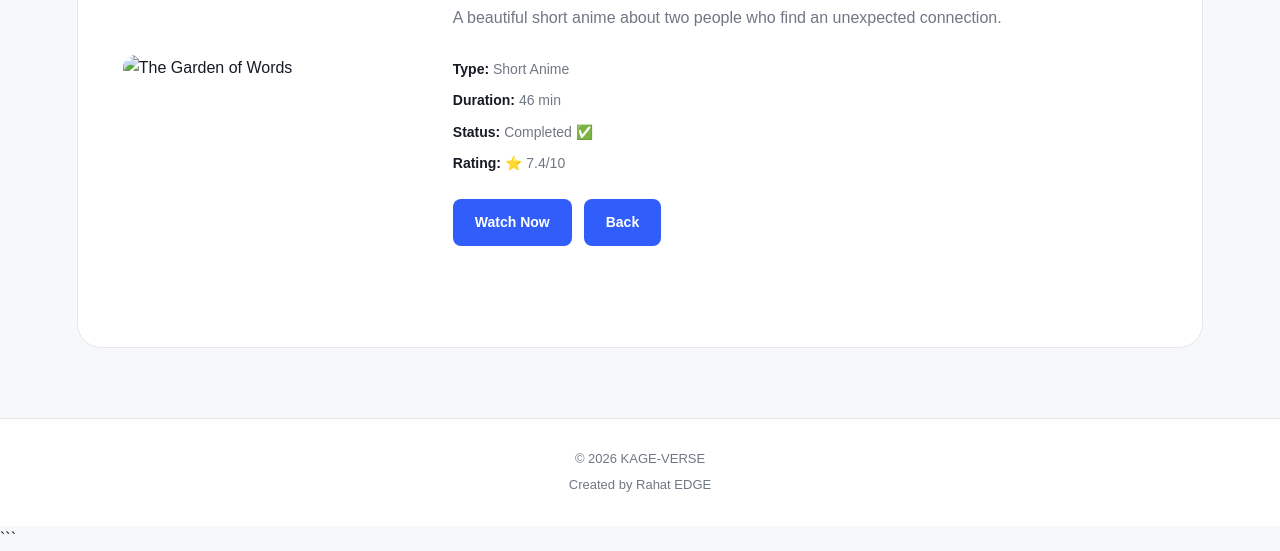
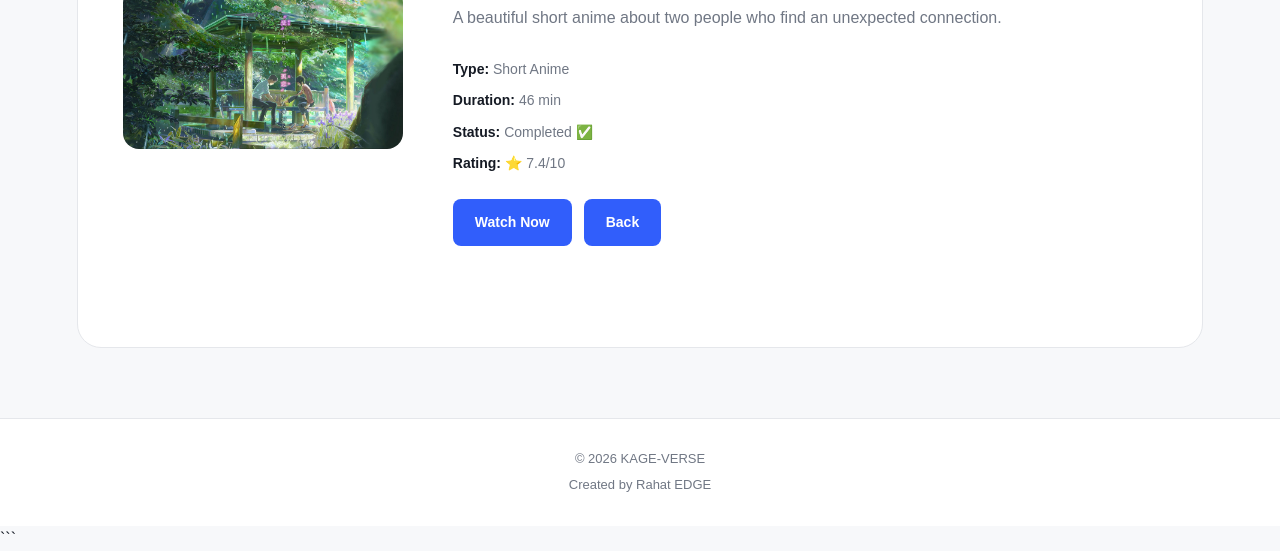
Before and after one commit to rahatofc9-code/KAGE-VERSE, a plain HTML site: page the_garden_of_words.html in a window 1280 px wide. Shown: the part 329-880 px from the top of the page. Drawn offline with Linux system fonts and the light colour scheme.

Commit message:
Update the_garden_of_words.html

```diff
--- a/the_garden_of_words.html
+++ b/the_garden_of_words.html
@@ -63,7 +63,7 @@
             <div class="details-poster">
 
                 <img
-                    src="image/the-garden-of-words.jpg"
+                    src="the-garden-of-words.jpg"
                     alt="The Garden of Words"
                 >
 
```
